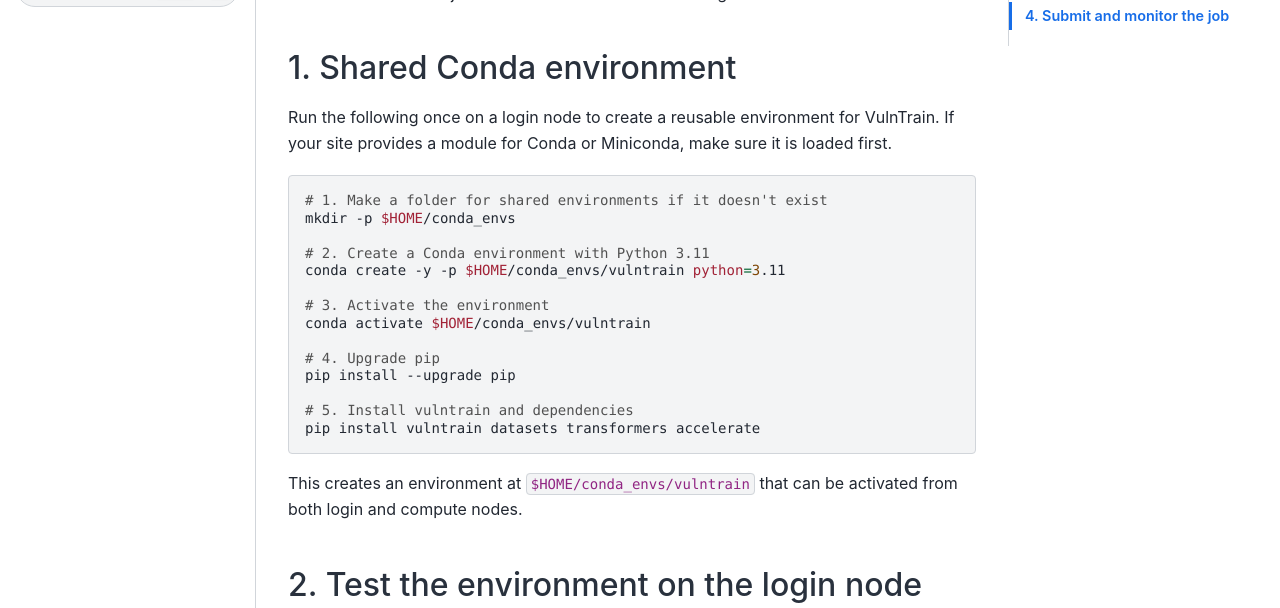
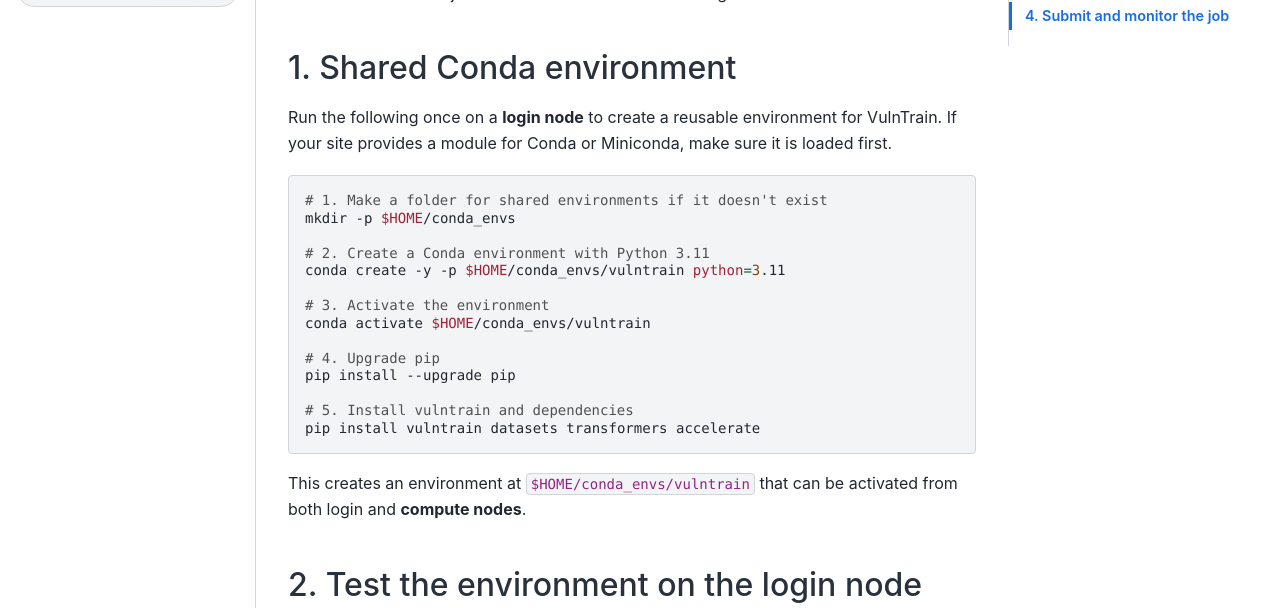
Before and after one commit to vulnerability-lookup/VulnTrain, a Sphinx documentation site: the page built from docs/hpc.md, in a window 1280 px wide and 900 px high, scrolled down 251 px. Shown: the part 153-761 px from the top of the window. Built offline with Sphinx 7.4.7 and the Sphinx Book theme 1.1.4, drawn with Linux system fonts in a browser that asks for light colours.

````diff
--- a/docs/hpc.md
+++ b/docs/hpc.md
@@ -13,7 +13,7 @@
 
 ## 1. Shared Conda environment
 
-Run the following once on a login node to create a reusable environment for
+Run the following once on a **login node** to create a reusable environment for
 VulnTrain. If your site provides a module for Conda or Miniconda, make sure it
 is loaded first.
 
@@ -35,7 +35,7 @@
 ```
 
 This creates an environment at `$HOME/conda_envs/vulntrain` that can be
-activated from both login and compute nodes.
+activated from both login and **compute nodes**.
 
 ## 2. Test the environment on the login node
 
````
